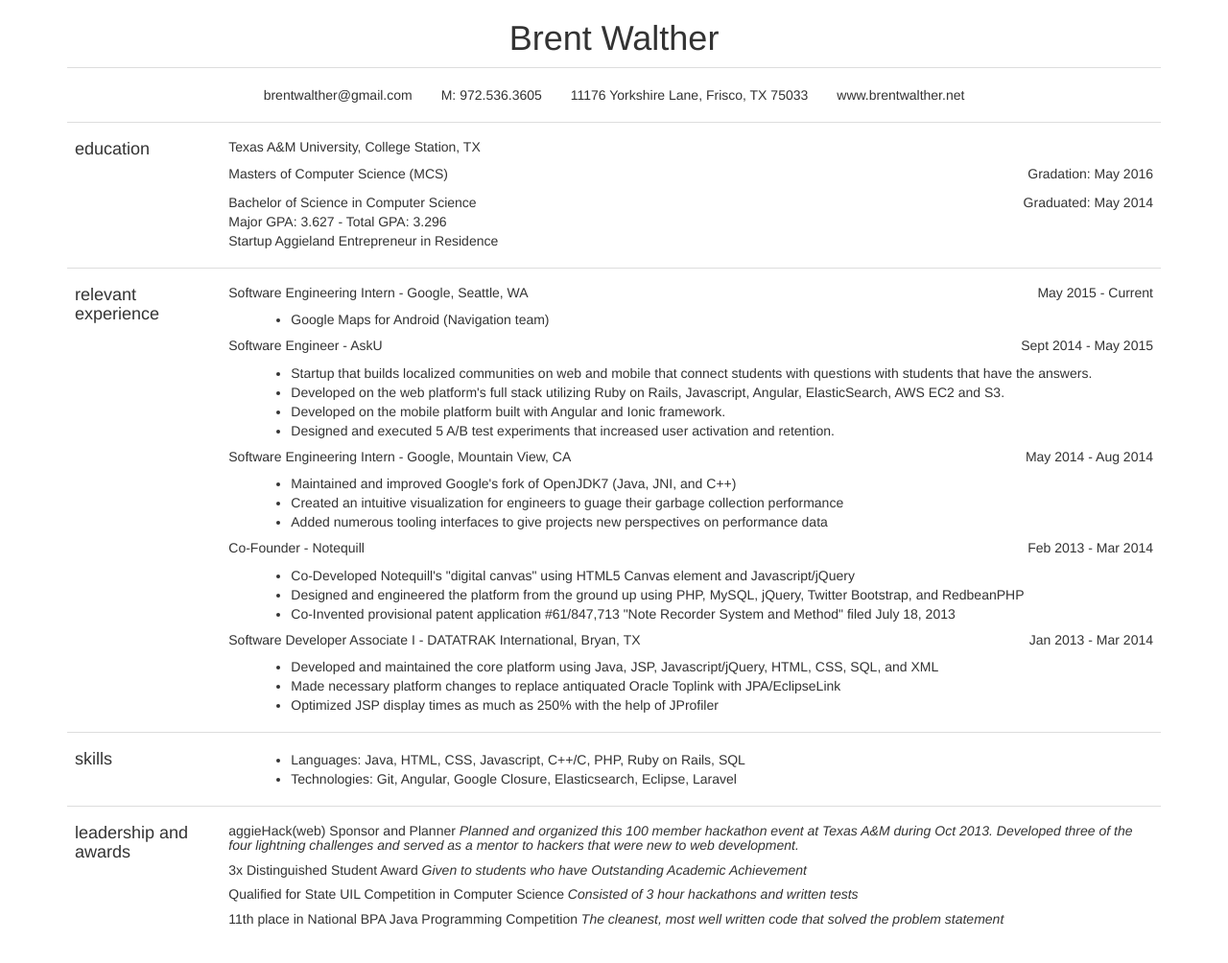
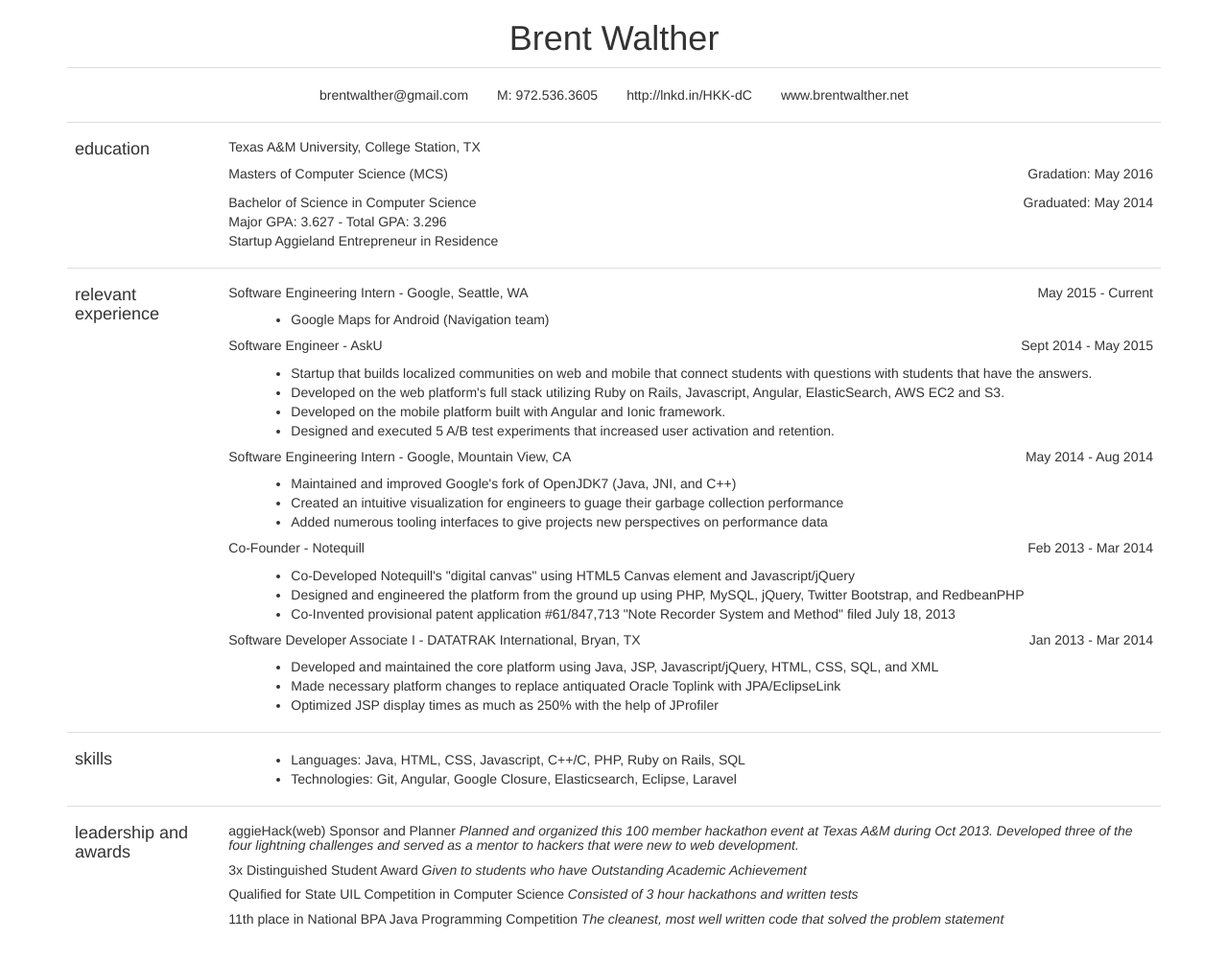
Before and after one commit to brentwalther/brentwalther.github.io, a Jekyll site: the page files/resume.html, which Jekyll copies as it is, in a window 1280 px wide. Shown: the whole page at 96% size. Built offline with Jekyll 4.4.1, drawn with Linux system fonts in a browser that asks for light colours; nearby versions of some CDN libraries.

Commit message:
Use linkedin profile link instead of address in header.

```diff
--- a/files/resume.html
+++ b/files/resume.html
@@ -46,7 +46,7 @@
     <tr id="contact">
       <td colspan="2">
         <p class="text-center">
-          <span class="contact-info">brentwalther@gmail.com</span><span class="contact-info">M: 972.536.3605</span><span class="contact-info">11176 Yorkshire Lane, Frisco, TX 75033</span><span class="contact-info">www.brentwalther.net</span>
+          <span class="contact-info">brentwalther@gmail.com</span><span class="contact-info">M: 972.536.3605</span><span class="contact-info">http://lnkd.in/HKK-dC</span><span class="contact-info">www.brentwalther.net</span>
         </p>
       </td>
     </tr>
```
